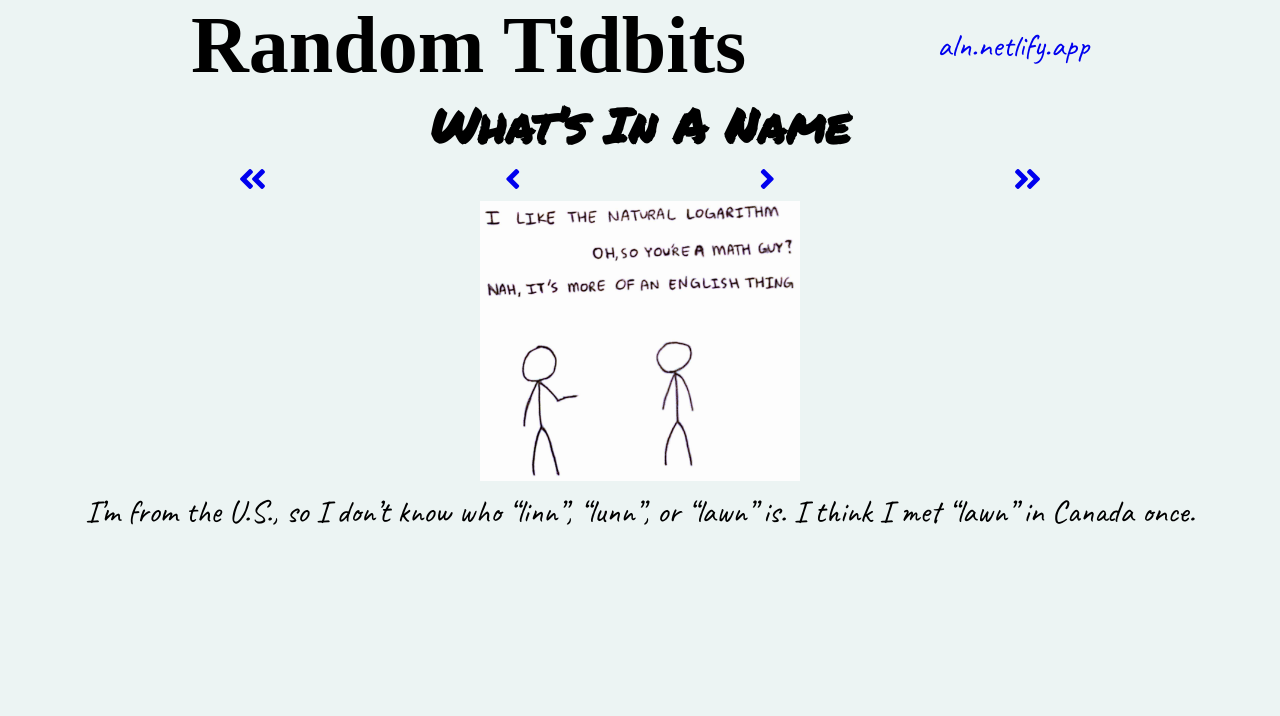
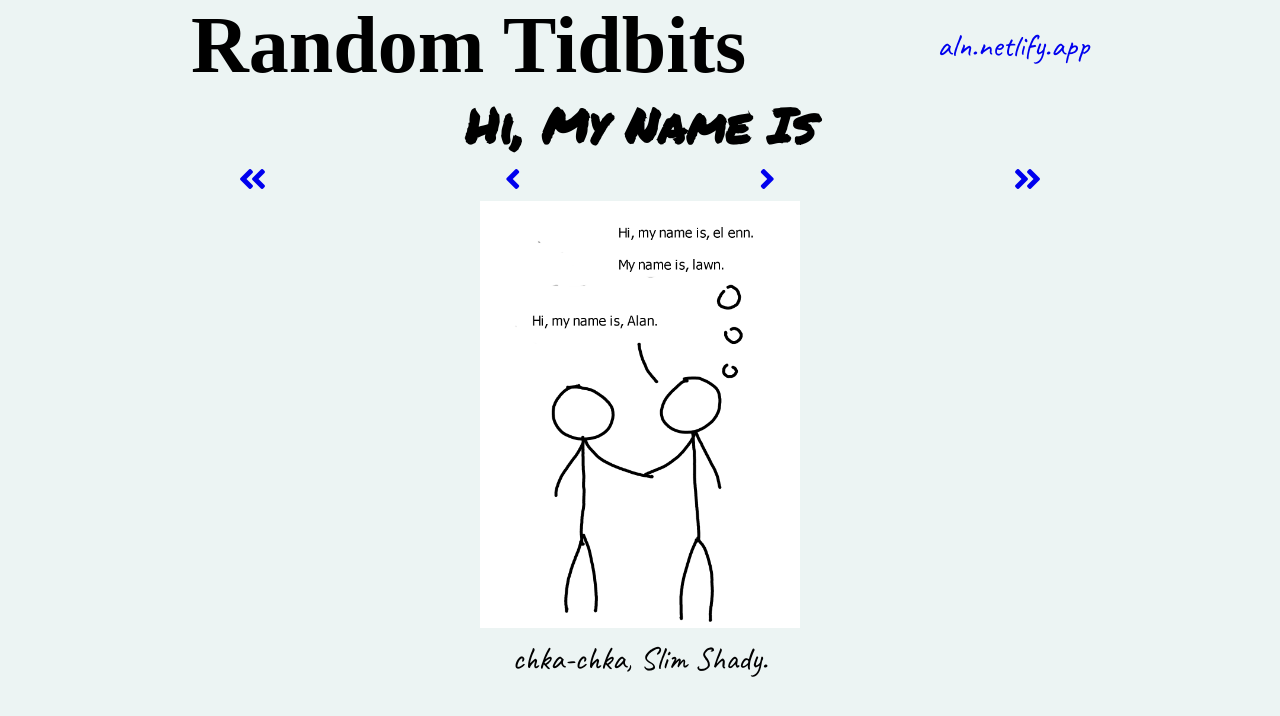
Before and after one commit to ntrllog/RandomTidbits, a Jekyll site: the page built from _comics/1.md, in a window 1280 px wide. Shown: the top 716 px of the page. Built offline with Jekyll 4.4.1, drawn with Linux system fonts in a browser that asks for light colours; nearby versions of some CDN libraries; some web fonts are replaced.

Commit message:
add comic 1 and 2

```diff
--- a/_comics/1.md
+++ b/_comics/1.md
@@ -1,7 +1,7 @@
 ---
 layout: default
-title: Random Tidbits | What's In A Name
-comic_title: What's In A Name
+title: Random Tidbits | Hi, My Name Is
+comic_title: Hi, My Name Is
 comic_id: 1
 ---
 
@@ -9,6 +9,6 @@ comic_id: 1
 
 {% include navigation.html comic_id=page.comic_id %}
 
-![](/assets/images/1.jpg)
+![](/assets/images/1.png)
 
-I'm from the U.S., so I don't know who "linn", "lunn", or "lawn" is. I think I met "lawn" in Canada once.
+chka-chka, Slim Shady.
--- a/_includes/navigation.html
+++ b/_includes/navigation.html
@@ -1,5 +1,5 @@
 {% assign first_comic = site.comics | where: "comic_id", 1 | first %}
-{% assign num_comics = 3 %}
+{% assign num_comics = 2 %}
 
 <div style="display: flex; justify-content: space-evenly;">
   <a href="{{ first_comic.url }}"><i class="fas fa-angle-double-left"></i></a>
```
Also changed, not shown: _comics/2.md (+4 -6 lines), _comics/3.md (deleted, +0 -14 lines), assets/images/1.jpg (deleted), assets/images/1.png (added), assets/images/2.jpg (deleted), assets/images/2.png (added), assets/images/3.jpg (deleted).
